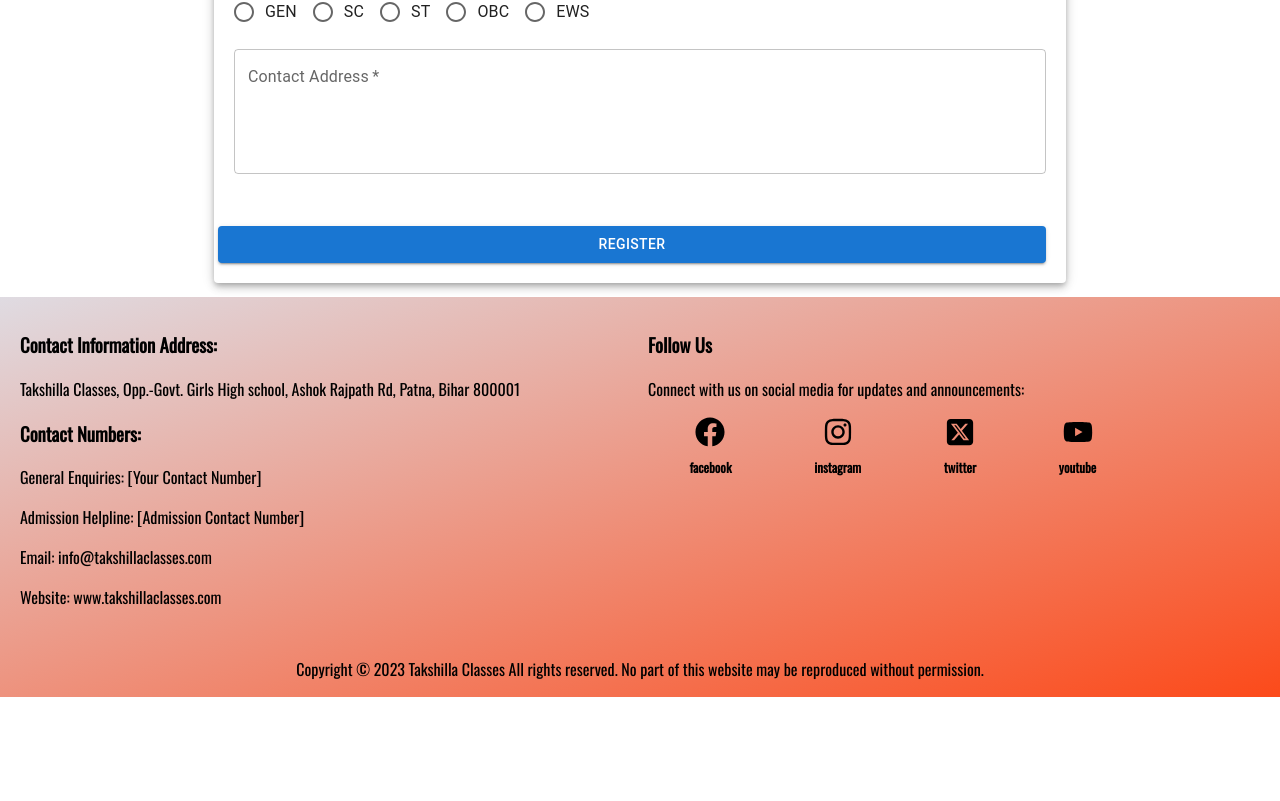
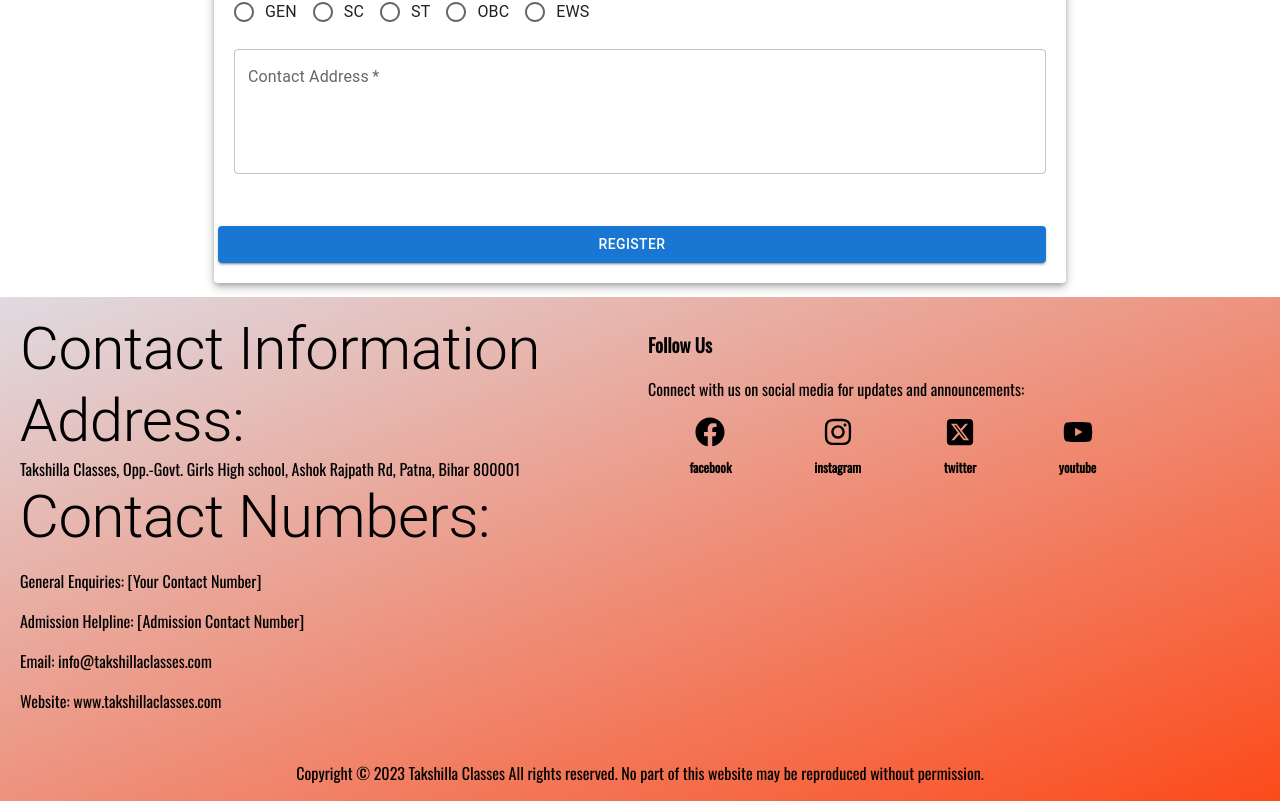
Before and after one commit to Sandeep-raj/takshilla, a React (Vite) app: page /register in a window 1280 px wide. Shown: the part 809-1610 px from the top of the page. Before the commit the page ends 1506 px from the top, so only its background shows below. Built offline with nearby package versions, Linux system fonts and the light colour scheme.

Commit message:
carousel touch changes

```diff
--- a/src/component/Footer/Footer.jsx
+++ b/src/component/Footer/Footer.jsx
@@ -1,4 +1,4 @@
-import { Grid } from "@mui/material";
+import { Grid, Typography, useMediaQuery } from "@mui/material";
 import "./Footer.css";
 import facebook from "../../assets/images/facebook.svg";
 import instagram from "../../assets/images/instagram.svg";
@@ -6,16 +6,21 @@
 import youtube from "../../assets/images/youtube.svg";
 
 const Footer = () => {
+  const desktopView = useMediaQuery("(min-width:1200px)");
   return (
     <div className="footer_root">
       <Grid container spacing={2} className="rootgrid">
         <Grid item xs={12} sm={12} md={12} lg={6}>
-          <h3>Contact Information Address:</h3>
-          <p>
+          <Typography variant={!desktopView ? "h3" : "h2"}>
+            Contact Information Address:
+          </Typography>
+          <Typography variant={!desktopView ? "p" : "p"}>
             Takshilla Classes, Opp.-Govt. Girls High school, Ashok Rajpath Rd,
             Patna, Bihar 800001
-          </p>
-          <h3>Contact Numbers:</h3>
+          </Typography>
+          <Typography variant={!desktopView ? "h3" : "h2"}>
+            Contact Numbers:
+          </Typography>
           <p>General Enquiries: [Your Contact Number]</p>
           <p>Admission Helpline: [Admission Contact Number]</p>
           <p>Email: info@takshillaclasses.com</p>
```
Also changed, not shown: 3 other files (tests, documents, lock files or other folders).
